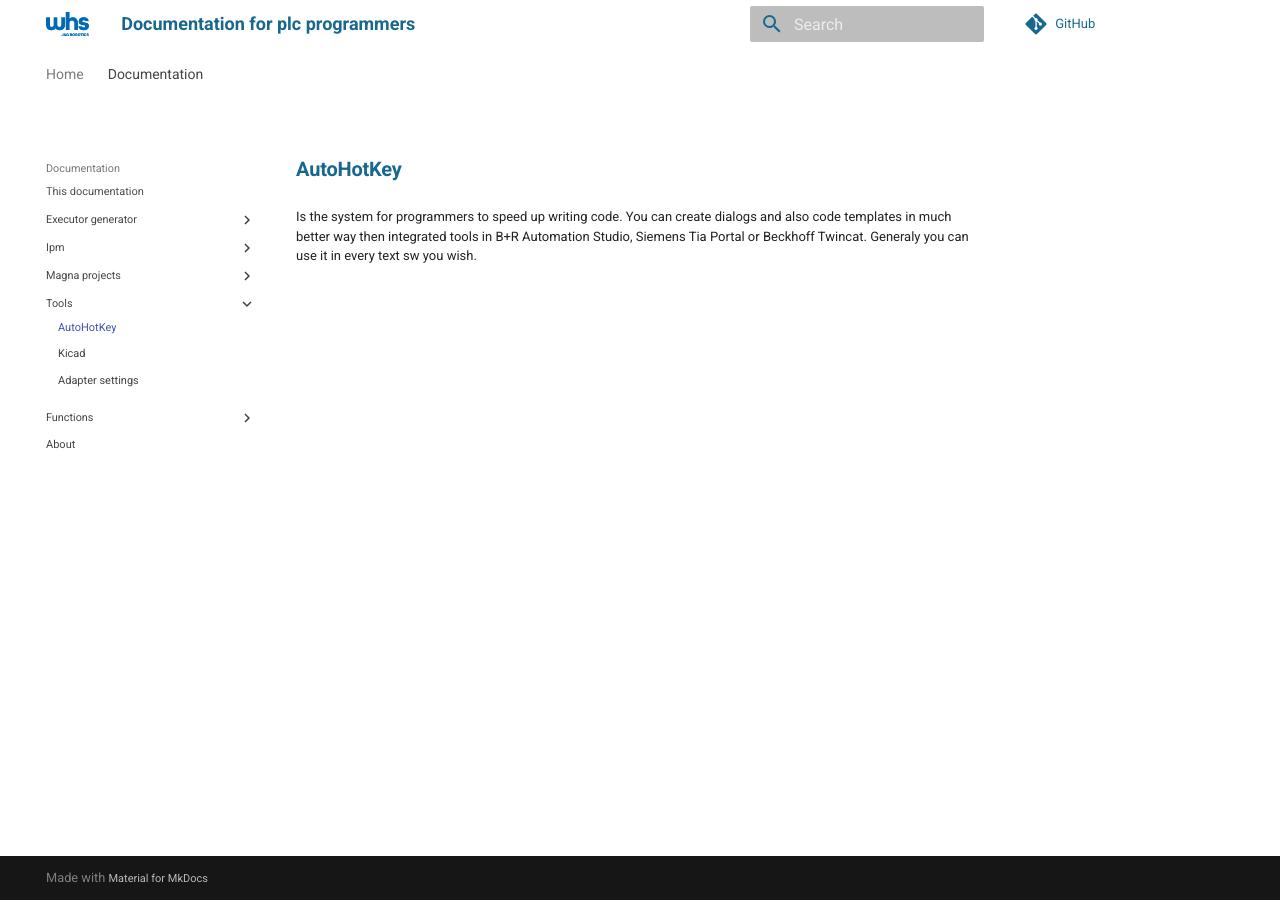
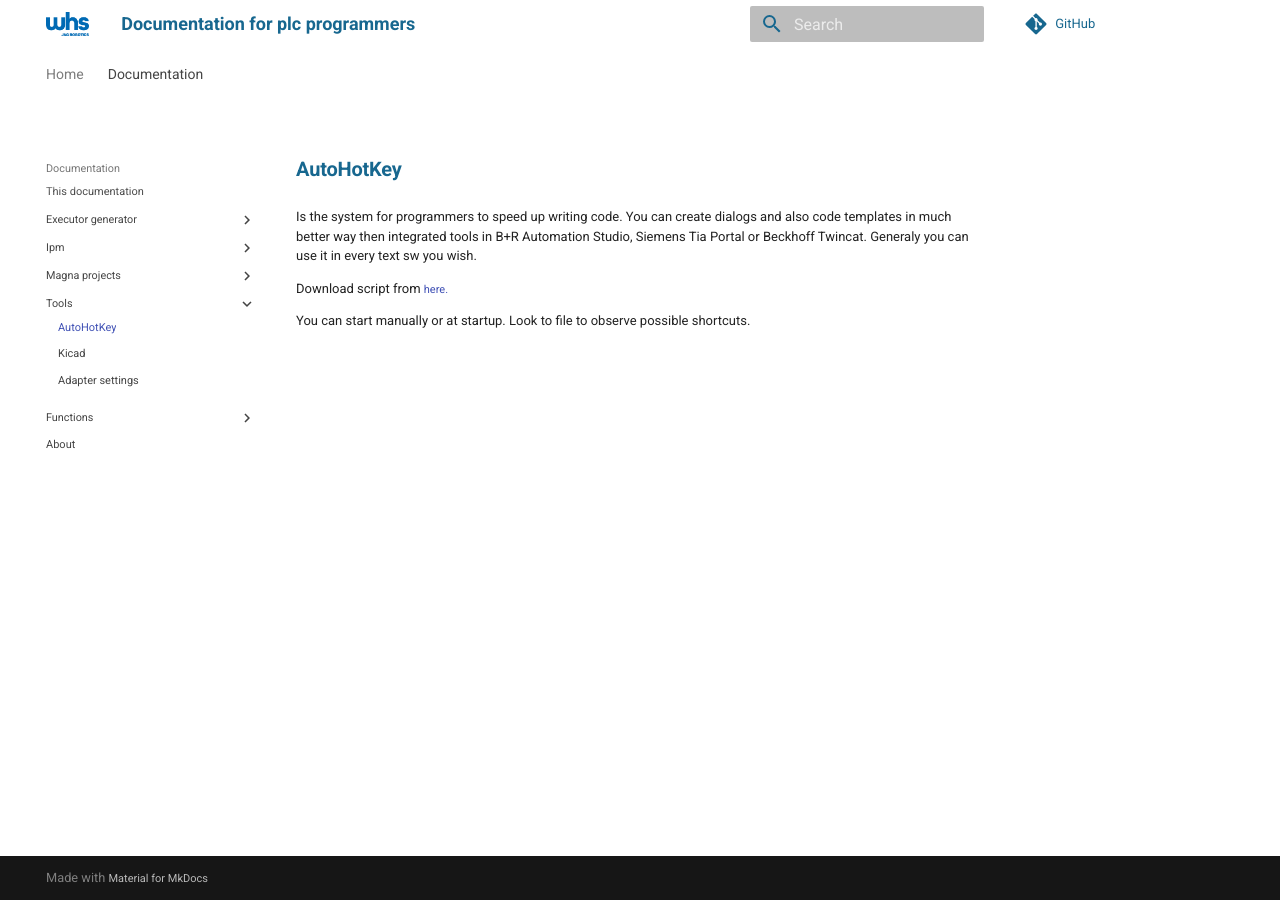
Before and after one commit to RT-whs/ExecutorGeneratorDocumentation, an MkDocs documentation site: the page built from docs/tools/AutoHotKey/Autohotkey.md, in a window 1280 px wide. Built offline with MkDocs 1.6.1 and Material for MkDocs 9.7.7, drawn with Linux system fonts in a browser that asks for light colours; comment, search, counter and statistics services are not loaded.

Commit message:
FEATURE added autohotkey script

```diff
--- a/docs/tools/AutoHotKey/Autohotkey.md
+++ b/docs/tools/AutoHotKey/Autohotkey.md
@@ -1 +1,6 @@
 Is the system for programmers to speed up writing code. You can create dialogs and also code templates in much better way then integrated tools in B+R Automation Studio, Siemens Tia Portal or Beckhoff Twincat. Generaly you can use it in every text sw you wish.
+
+Download script from [here.](csc.ahk)
+
+You can start manually or at startup.
+Look to file to observe possible shortcuts.
```
Also changed, not shown: 1 other file.
